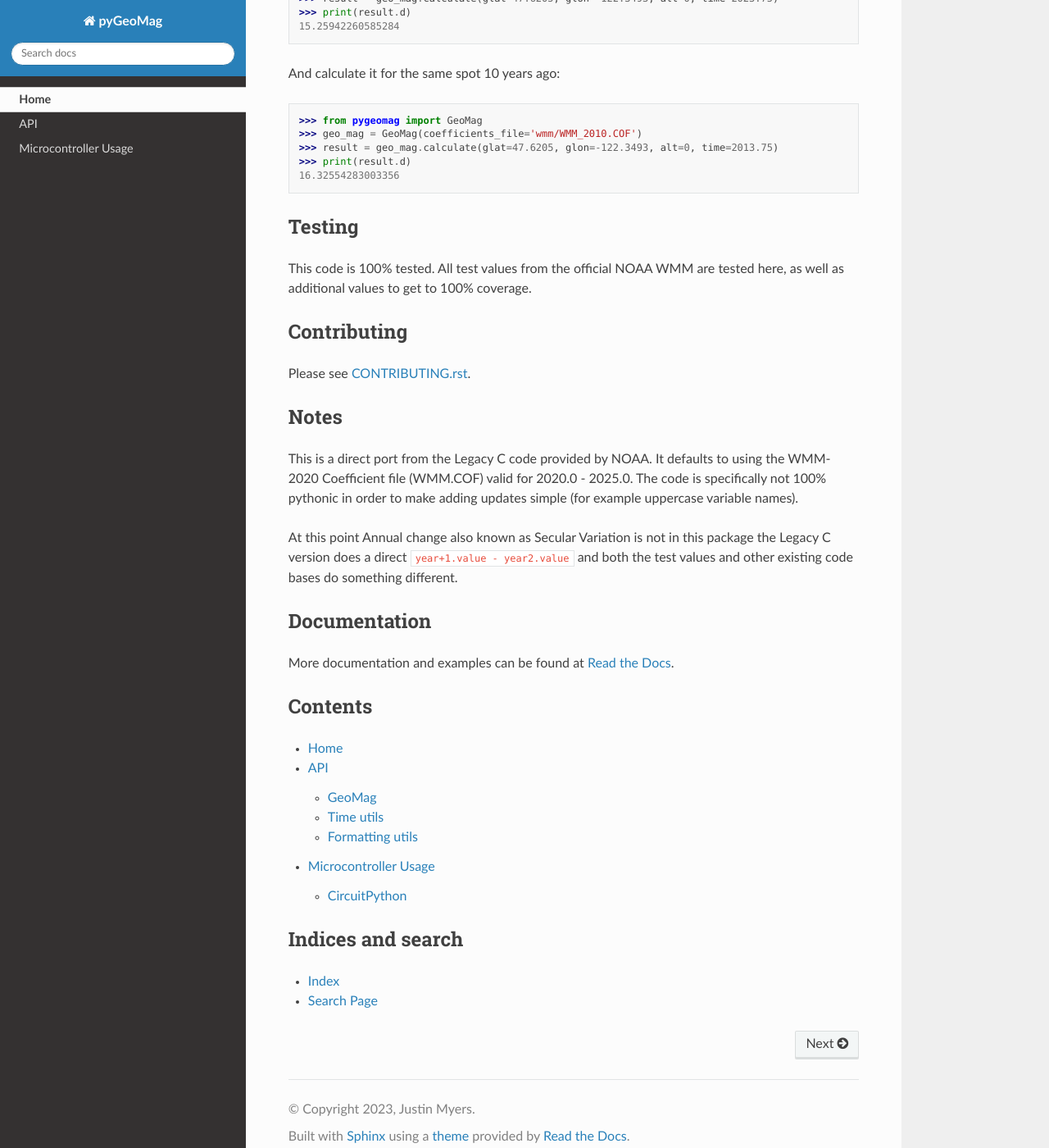
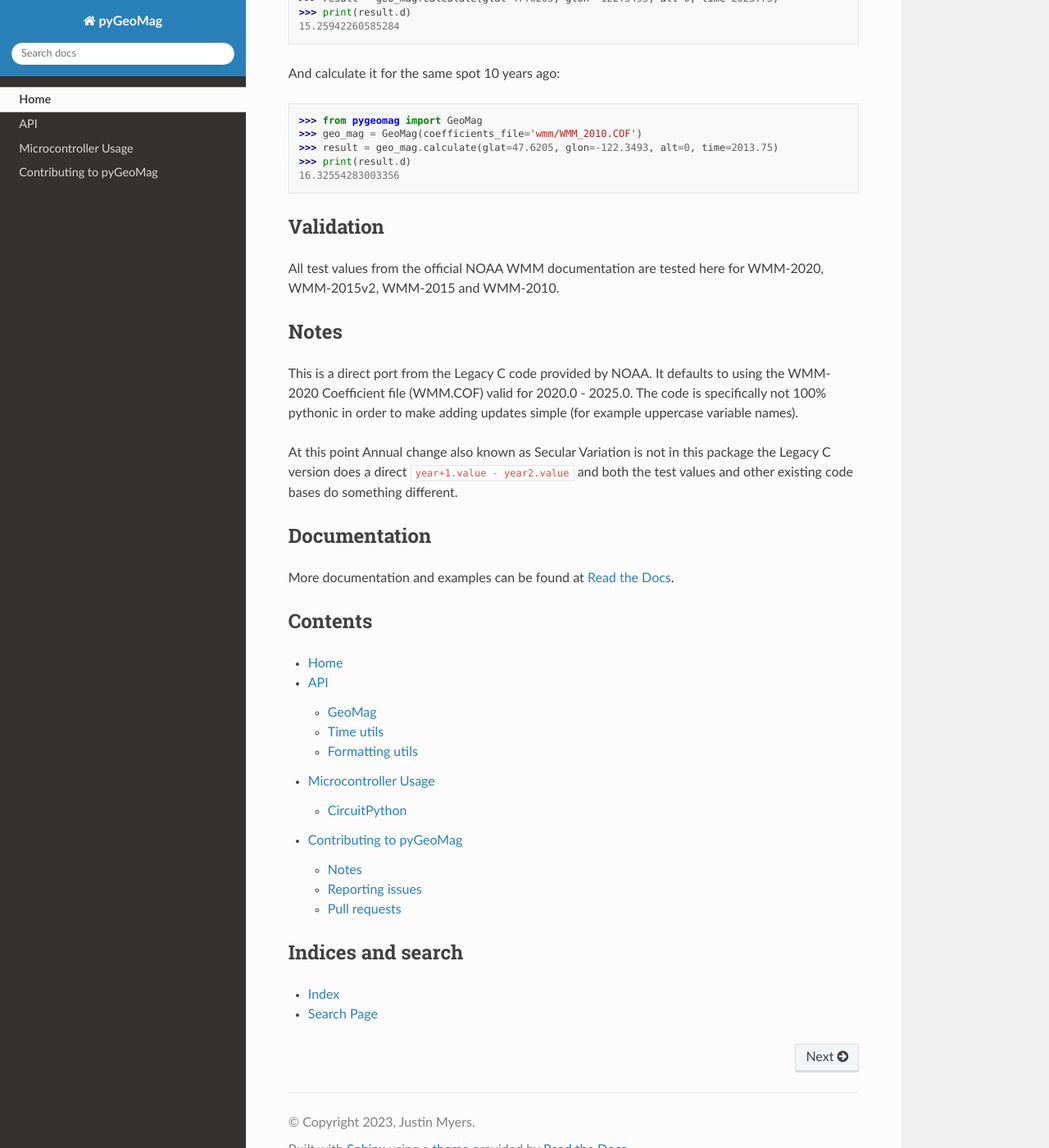
Before and after one commit to boxpet/pygeomag, a Sphinx documentation site: the page built from docs/index.rst, in a window 1280 px wide and 1400 px high, scrolled down 2119 px. Shown: the whole window at 82% size. Built offline with Sphinx 7.4.7 and the Read the Docs theme 2.0.0, drawn with Linux system fonts in a browser that asks for light colours; the version number could not be read and is left out.

```diff
--- a/README.rst
+++ b/README.rst
@@ -97,16 +97,11 @@ And calculate it for the same spot 10 years ago:
    >>> print(result.d)
    16.32554283003356
 
-Testing
--------
+Validation
+----------
 
-This code is 100% tested. All test values from the official NOAA WMM are tested here, as well as additional values to
-get to 100% coverage.
-
-Contributing
-------------
-
-Please see `CONTRIBUTING.rst <https://github.com/boxpet/pygeomag/blob/main/CONTRIBUTING.rst>`_.
+All test values from the official NOAA WMM documentation are tested here for WMM-2020, WMM-2015v2, WMM-2015 and
+WMM-2010.
 
 Notes
 -----
--- /dev/null
+++ b/docs/contributing.rst
@@ -0,0 +1 @@
+.. include:: ../CONTRIBUTING.rst
--- a/docs/index.rst
+++ b/docs/index.rst
@@ -9,6 +9,7 @@ Contents
    Home <self>
    api
    microcontrollers
+   contributing
 
 Indices and search
 ------------------
```
Also changed, not shown: 2 other files.
